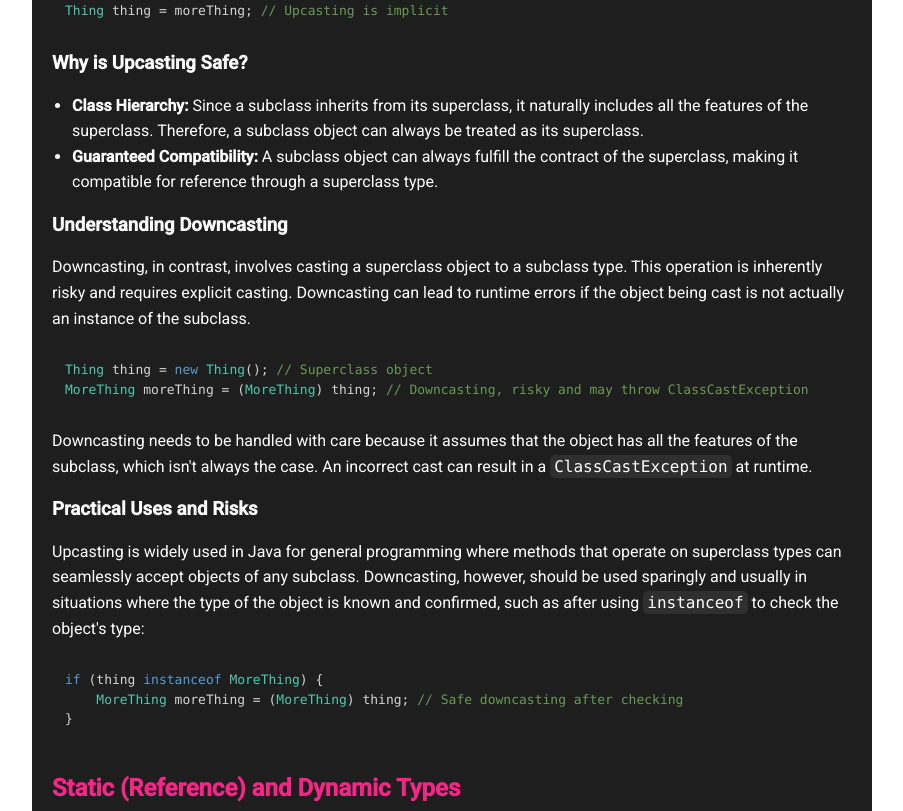
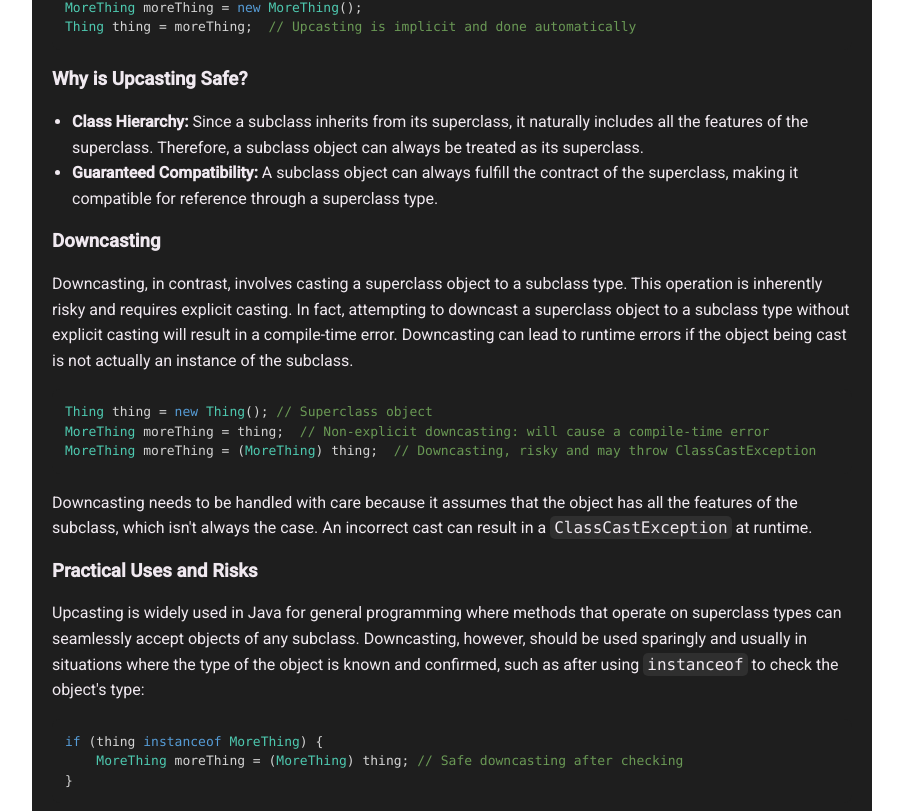
Before and after one commit to lawrluor/code-with-the-pros, a React (Create React App) app: page /javaPolymorphism in a window 1280 px wide. Shown: the part 9869-10680 px from the top of the page, without its empty margins (188-1091 px from the left). Built offline with nearby package versions, Linux system fonts and the light colour scheme.

Commit message:
fly.io checkpoint

```diff
--- a/src/App.css
+++ b/src/App.css
@@ -1,26 +1,32 @@
 @import url('https://fonts.googleapis.com/css2?family=Roboto:wght@400;500&display=swap');
 
+:root {
+  --primary-color: rgb(217, 99, 160);
+  --text-color: #f0e9f0;
+}
+
+body {
+  color: var(--text-color);
+  font-family: 'Roboto', sans-serif;
+}
+
 .lesson-container {
-  color: #ffffff;
   background-color: #1e1e1e;
-  font-family: 'Roboto', sans-serif;
   padding: 20px;
   border-radius: 8px;
   max-width: 800px;
   margin: auto;
 }
 
-h1, h2 {
-  color: #f72585; /* Bright pink accent similar to the name 'Lawrence' */
-}
-
 h1 {
+  color: var(--primary-color);
   font-size: 2.5em;
   text-align: center;
   margin-bottom: 0.5em;
 }
 
 h2 {
+  color: var(--primary-color);
   font-size: 1.5em;
   margin-top: 1em;
   margin-bottom: 0.5em;
@@ -32,7 +38,6 @@ hr {
 }
 
 p, li {
-  color: #ffffff;
   line-height: 1.6;
 }
 
@@ -65,4 +70,12 @@ section {
   margin-bottom: 2em;
 }
 
+button {
+  background-color: transparent;
+  color: var(--text-color);
+  padding: 5px;
+  border-radius: 5px;
+
+}
+
 /* Add any additional styling for buttons, links, etc. here */
--- a/src/pages/Java/JavaPolymorphism.jsx
+++ b/src/pages/Java/JavaPolymorphism.jsx
@@ -349,11 +349,12 @@ public class RandomObjectGenerator {
     <h3>What is Upcasting?</h3>
     <p>Upcasting occurs when an object of a subclass is treated as an object of its superclass. This form of casting is inherently safe and is performed implicitly by Java. It is particularly useful in polymorphism, enabling a subclass object to be accessed through a reference variable of a superclass type.</p>
 
-    <CodeBlock language={"java"} codeString={`class Thing {}
-class MoreThing extends Thing {}
+    <CodeBlock language={"java"} codeString={`
+class Thing {}                    // full implementation not shown
+class MoreThing extends Thing {}  // full implementation not shown
 
 MoreThing moreThing = new MoreThing();
-Thing thing = moreThing; // Upcasting is implicit`} />
+Thing thing = moreThing;  // Upcasting is implicit and done automatically`} />
 
     <h3>Why is Upcasting Safe?</h3>
     <ul>
@@ -361,11 +362,12 @@ Thing thing = moreThing; // Upcasting is implicit`} />
         <li><strong>Guaranteed Compatibility:</strong> A subclass object can always fulfill the contract of the superclass, making it compatible for reference through a superclass type.</li>
     </ul>
 
-    <h3>Understanding Downcasting</h3>
-    <p>Downcasting, in contrast, involves casting a superclass object to a subclass type. This operation is inherently risky and requires explicit casting. Downcasting can lead to runtime errors if the object being cast is not actually an instance of the subclass.</p>
+    <h3>Downcasting</h3>
+    <p>Downcasting, in contrast, involves casting a superclass object to a subclass type. This operation is inherently risky and requires explicit casting. In fact, attempting to downcast a superclass object to a subclass type without explicit casting will result in a compile-time error. Downcasting can lead to runtime errors if the object being cast is not actually an instance of the subclass.</p>
 
     <CodeBlock language={"java"} codeString={`Thing thing = new Thing(); // Superclass object
-MoreThing moreThing = (MoreThing) thing; // Downcasting, risky and may throw ClassCastException`} />
+MoreThing moreThing = thing;  // Non-explicit downcasting: will cause a compile-time error
+MoreThing moreThing = (MoreThing) thing;  // Downcasting, risky and may throw ClassCastException`} />
 
     <p>Downcasting needs to be handled with care because it assumes that the object has all the features of the subclass, which isn't always the case. An incorrect cast can result in a <code className="inline">ClassCastException</code> at runtime.</p>
 
@@ -509,16 +511,17 @@ dogs.add(new UnderDog());`}
 	<QuizQuestion question={
 		<div className="question">
             <p>Consider the class hierarchy where <code className="inline">Landscape</code> and <code className="inline">Portrait</code> extend <code className="inline">Picture</code>, and <code className="inline">Picture</code> extends <code className="inline">DigitalPicture</code>. Assume that both <code className="inline">DigitalPicture</code> and <code className="inline">Picture</code> have no-argument constructors, but <code className="inline">Landscape</code> and <code className="inline">Portrait</code> do not have any constructors defined. Which of the following declarations will compile?</p>
-            <CodeBlock language={"java"} codeString={`class DigitalPicture {}  // full implementation not shown
+            <CodeBlock language={"java"} codeString={`
+class DigitalPicture {}                  // full implementation not shown
 class Picture extends DigitalPicture {}  // full implementation not shown
 class Portrait extends Picture {}        // full implementation not shown
 class Landscape extends Picture {}       // full implementation not shown
 
 // The following lines are declared in the main method of another class
-DigitalPicture p = new Portrait();       // Line 1
-Landscape p = new Picture();             // Line 2
-DigitalPicture p = new DigitalPicture(); // Line 3`} />
-            <p>Which of the following lines will compile?</p>
+DigitalPicture p = new Portrait();        // Line 1
+Landscape p = new Picture();              // Line 2
+DigitalPicture p = new DigitalPicture();  // Line 3`} />
+            <p>Which of the three lines in the main method will compile?</p>
 		</div>
 	}
 
@@ -541,11 +544,11 @@ DigitalPicture p = new DigitalPicture(); // Line 3`} />
 <QuizQuestion question={
 		<div className="question">
 			<p>Identify the incorrect statement about subclass behavior in Java:</p>
-			<ol type="A">
-					<li>When two subclass methods share the same name but have different parameter lists, it is referred to as method overriding.</li>
+			<ol>
                 <li>A superclass does not inherit any private methods defined within its subclasses.</li>
                 <li>If a subclass does not override any methods, it inherits all public methods from its superclass, which are then accessible in all further subclasses.</li>
                 <li>A public method defined in a subclass that does not exist in its superclass cannot be accessed by the superclass.</li>
+                <li>When two subclass methods share the same name but have different parameter lists, it is referred to as method overriding.</li>
                 <li>Identical methods of a superclass are inherited by all of its subclasses unless explicitly overridden.</li>
 			</ol>
 		</div>
@@ -556,10 +559,10 @@ DigitalPicture p = new DigitalPicture(); // Line 3`} />
 					<p>The incorrect statement is <strong>A</strong>.</p>
 					<p>Explanation:</p>
 					<ul>
-							<li><strong>A</strong>: This statement is false because when subclass methods have the same name but different parameters, it is called <strong>method overloading</strong>, not overriding. Method overriding occurs when a subclass method has the same name and parameter types as a method in its superclass.</li>
-							<li><strong>B</strong>: This is true. Superclasses cannot access private methods defined in their subclasses because private methods are only accessible within the class they are declared.</li>
-							<li><strong>C</strong>: This is true. If a subclass does not override the superclass methods, it inherits all of its public methods, which are then inherited by any of its own subclasses.</li>
-							<li><strong>D</strong>: This is true. Methods defined in a subclass are not accessible by its superclass as they are not part of the superclass's definition.</li>
+                        <li><strong>A</strong>: This is true. Superclasses cannot access private methods defined in their subclasses because private methods are only accessible within the class they are declared.</li>
+                        <li><strong>B</strong>: This is true. If a subclass does not override the superclass methods, it inherits all of its public methods, which are then inherited by any of its own subclasses.</li>
+                        <li><strong>C</strong>: This is true. Methods defined in a subclass are not accessible by its superclass as they are not part of the superclass's definition.</li>
+                        <li><strong>D</strong>: This statement is false because when subclass methods have the same name but different parameters, it is called <strong>method overloading</strong>, not overriding. Method overriding occurs when a subclass method has the same name and parameter types as a method in its superclass.</li>
                         <li><strong>E</strong>: This is true. All subclasses inherit the methods of their superclass unless those methods are overridden by the subclasses.</li>
 					</ul>
 			</div>
@@ -610,7 +613,7 @@ Car c1 = new Car();`} />
 
 <QuizQuestion question={
     <div className="question">
-        <p>Given the class definitions and method declarations in the <code className="inline">BirdMain</code> class, and assuming that all classes have their own no-argument constructors, determine which of the following method calls will cause a compile-time error:</p>
+        <p>You are given the following class definitions and method declarations. Assume that each class has its own no-argument constructors.</p>
         <CodeBlock language={"java"} codeString={`
 class Bird {}                      // full implementation not shown
 class Parrot extends Bird {}       // full implementation not shown
@@ -624,13 +627,15 @@ class BirdMain {
     void printBirdCall(Parrot p) {
         System.out.println("Parrot call printed");
     }
-}
 
+    public static void main(String[] args) {
         Bird bird1 = new Bird();
         Bird bird2 = new Parrot();
         Parrot parrot1 = new Parrot();
-Parrot parrot2 = new Parakeet();`} />
-        <p>Method Calls:</p>
+        Parrot parrot2 = new Parakeet();
+    }
+}`} />
+        <p>Adding which of the the following method calls to the <code className="inline">main</code> method will cause a compile-time error?</p>
         <ol>
             <li><code className="inline">printBirdCall(bird2);</code></li>
             <li><code className="inline">printName(parrot2);</code></li>
@@ -638,7 +643,6 @@ Parrot parrot2 = new Parakeet();`} />
             <li><code className="inline">printBirdCall(parrot2);</code></li>
             <li><code className="inline">printBirdCall(parrot1);</code></li>
         </ol>
-        <p>Select the correct option.</p>
     </div>
 	}
 	answer={
```
Lines whose indentation alone changed are shown as unchanged.
